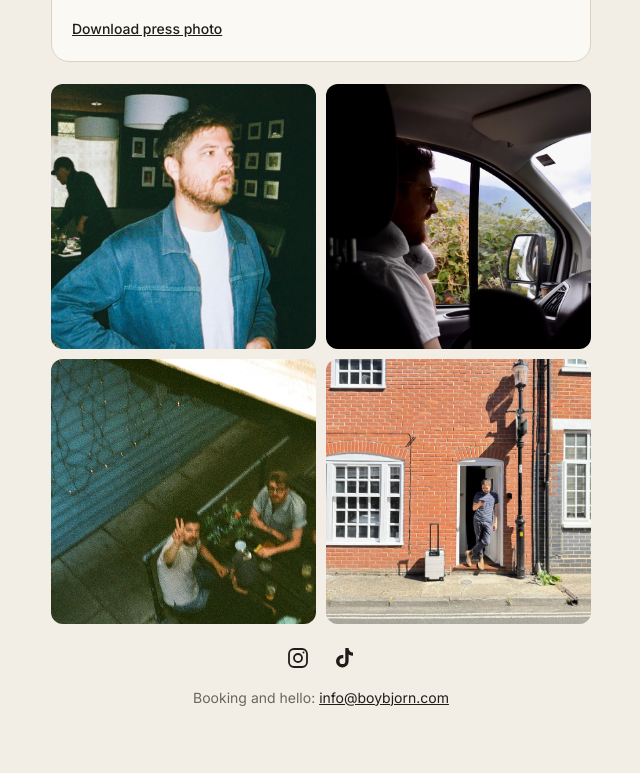
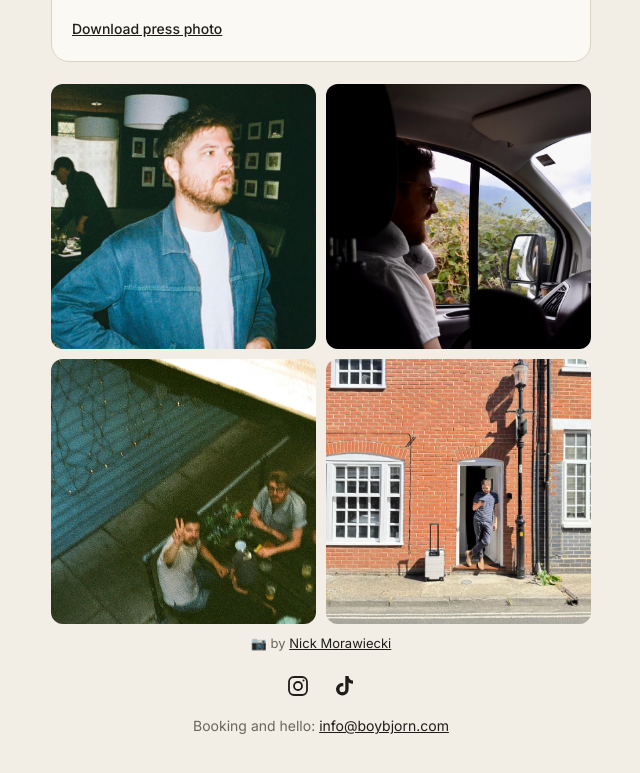
Before and after one commit to bdholl/boybjorn-site, a plain HTML site: page index.html in a window 1280 px wide. Shown: the part 2627-3400 px from the top of the page, without its empty margins (319-959 px from the left). Drawn offline with Linux system fonts and the light colour scheme.

Commit message:
Add photo credit for Nick Morawiecki
Co-Authored-By: Claude Opus 5.5 <noreply@anthropic.com>

```diff
--- a/index.html
+++ b/index.html
@@ -103,6 +103,8 @@
   .photo{display:block;border-radius:12px;overflow:hidden;background:var(--line)}
   .photo img{display:block;width:100%;aspect-ratio:1/1;object-fit:cover;transition:transform .3s ease}
   .photo:hover img{transform:scale(1.03)}
+  .credit{font-size:13px;color:var(--soft);text-align:center;margin-top:10px}
+  .credit a{color:var(--ink)}
   .quotes{display:grid;grid-template-columns:1fr 1fr;align-items:start;gap:22px 24px;margin-top:20px;padding-top:20px;border-top:1px solid var(--line)}
   .quotes:empty{display:none}
   .about .quotes + a{margin-top:22px}
@@ -251,6 +253,7 @@
 
   <section class="section hidden" id="photos-wrap" aria-label="Photos">
     <div class="photos" id="photos"></div>
+    <p class="credit">📷 by <a href="https://www.nickmorawiecki.com" target="_blank" rel="noopener">Nick Morawiecki</a></p>
   </section>
 
   <footer>
```
